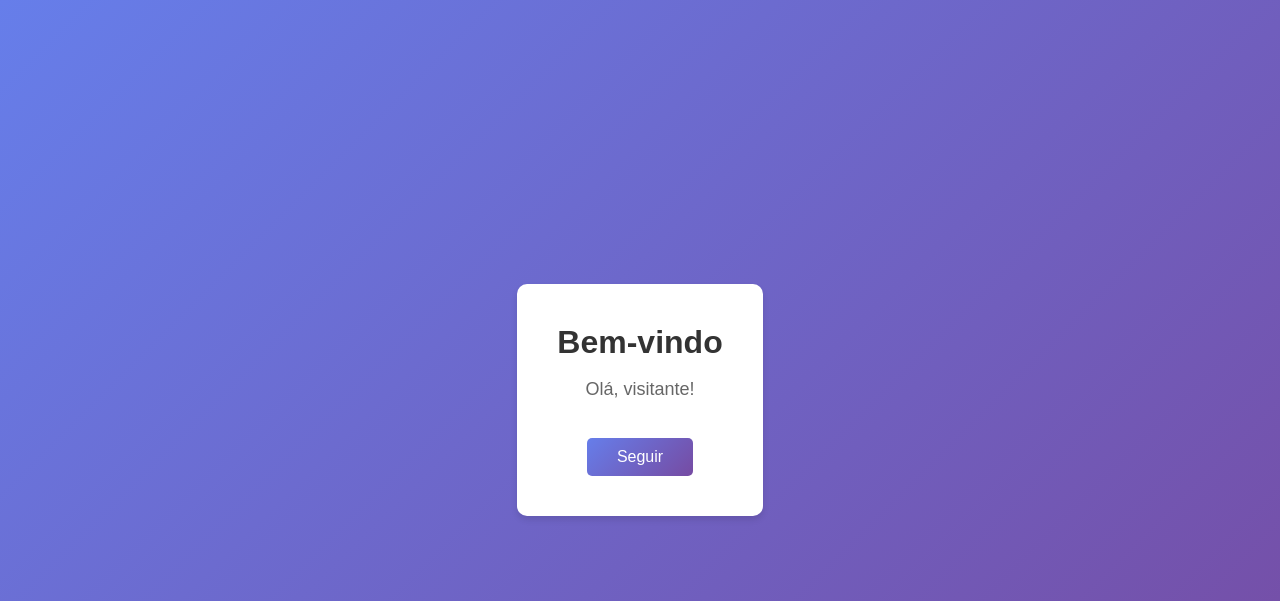
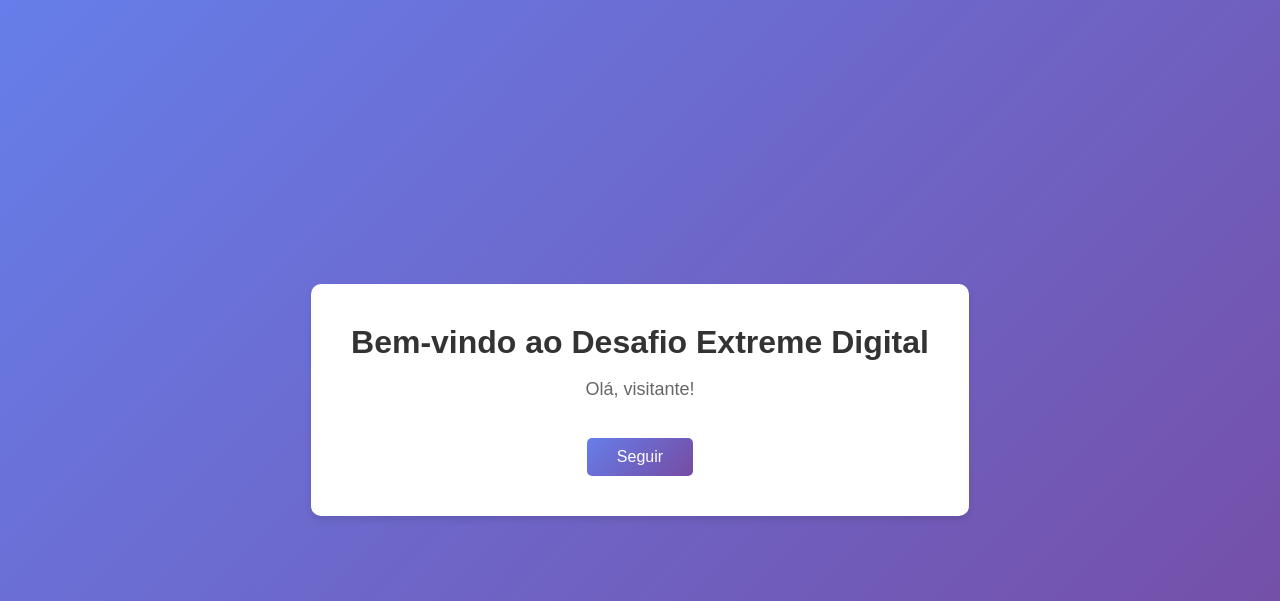
Before and after one commit to hdclaudio/extremedigital, a PHP site: page / in a window 1280 px wide. Shown: the top 601 px of the page. Run offline with PHP 8.4, Linux system fonts and the light colour scheme.

Commit message:
corrigindo o texto de boas-vindas com verificações de variáveis

```diff
--- a/index.php
+++ b/index.php
@@ -63,7 +63,7 @@
 <!-- Body renderiza a página com a mensagem e saudação personalizadas -->
 <body>
     <div class="container">
-        <h1><?php echo isset($message) ? $message : "Bem-vindo"; ?></h1>
+        <h1><?php echo isset($message) ? $message : "Bem-vindo ao Desafio Extreme Digital"; ?></h1>
         <p><?php echo isset($name) ? "Olá, " . $name . "!" : "Olá, visitante!"; ?></p>
         <button class="btn-follow" onclick="window.location.href='AppTask.php'">Seguir</button>
     </div>
```
